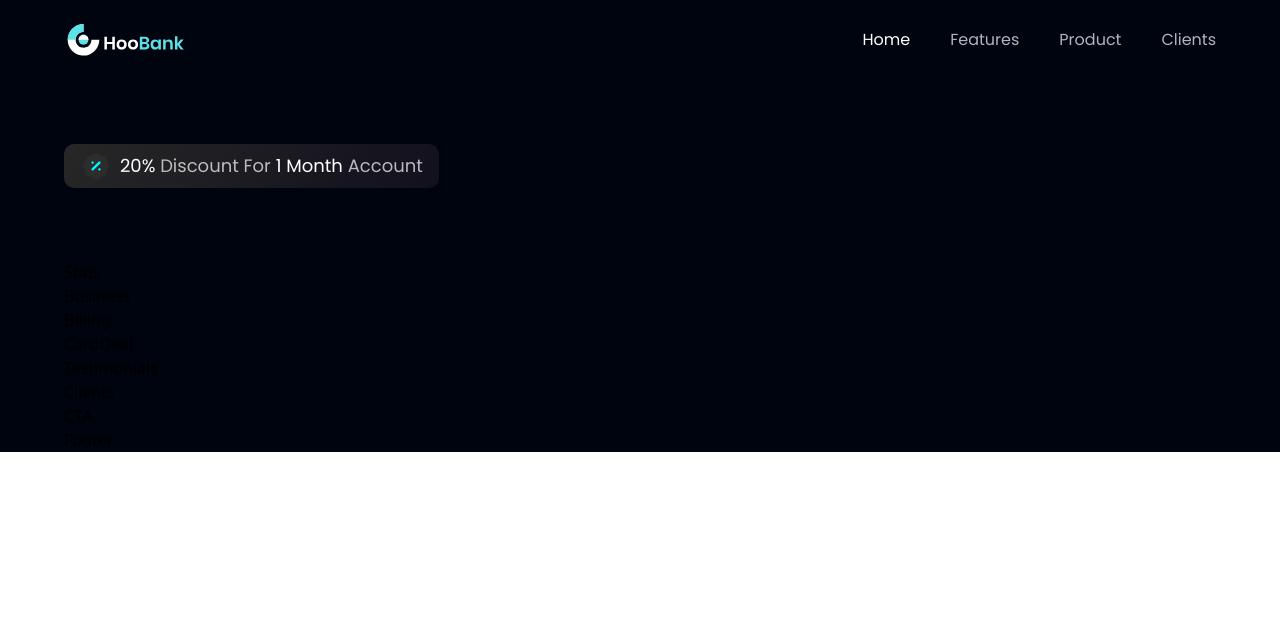
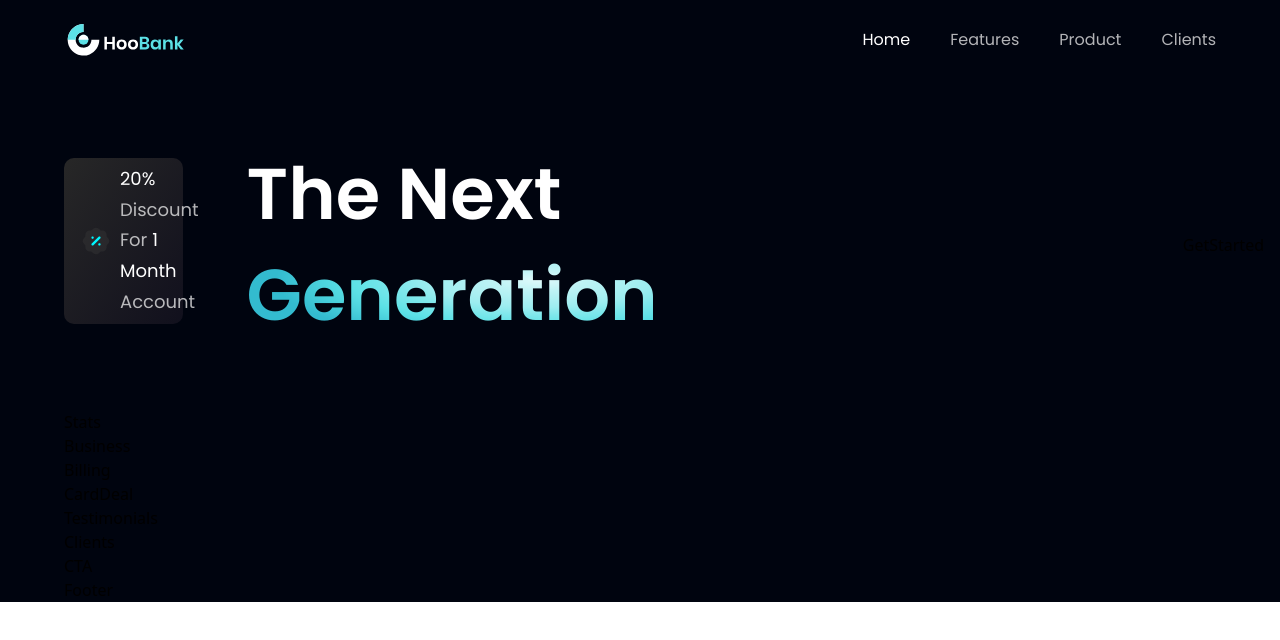
Before and after one commit to rizkships/hoo-landing, a React (Vite) app: page / in a window 1280 px wide. Shown: the top 640 px of the page. Built offline with nearby package versions, Linux system fonts and the light colour scheme.

Commit message:
style hero header

```diff
--- a/src/components/Hero.jsx
+++ b/src/components/Hero.jsx
@@ -1,9 +1,12 @@
 import React from 'react'
 import styles from '../style'
 import { discount, robot } from '../assets'
+import GetStarted from "./GetStarted";
+
 
 const Hero = () => {
   return (
+    /* create discount banner */
     <section id="home" className={`flex md:flex-row flex-col ${styles.paddingY}`}>
       <div className={`flex-1 ${styles.flexStart} flex-col xl:px-0 sm:px-16 px-6`}>
         <div className="flex flex-row items-center py-[6px] px-4 bg-discount-gradient rounded-[10px] mb-2">
@@ -14,6 +17,17 @@
           </p>
         </div>
         </div>
+
+
+      <div className="flex flex-row justify-between items-center w-full">
+      <h1 className="flex-1 font-poppins font-semibold ss:text-[72px] text-[52px] text-white ss:leading-[100.8px] leading-[75px]">
+        The Next <br className="sm:block hidden" />{" "}
+        <span className="text-gradient">Generation</span>{" "}
+      </h1>
+      <div className="ss:flex hidden md:mr-4 mr-0">
+        <GetStarted />
+      </div>
+      </div>
       </section>
   )
 }
```
